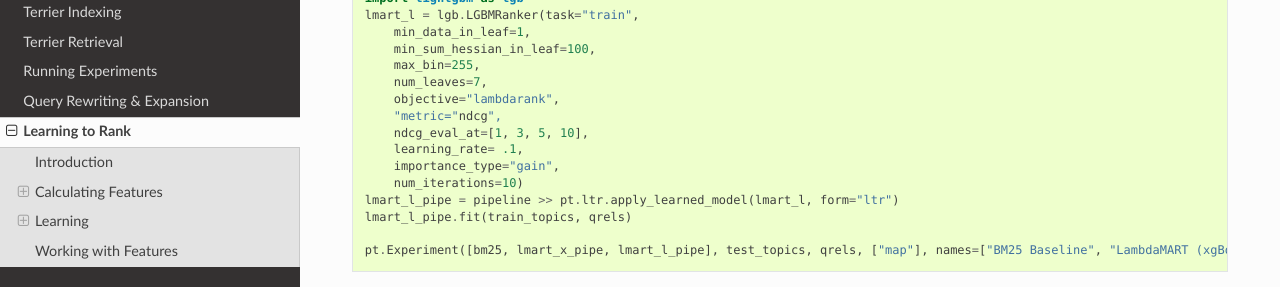
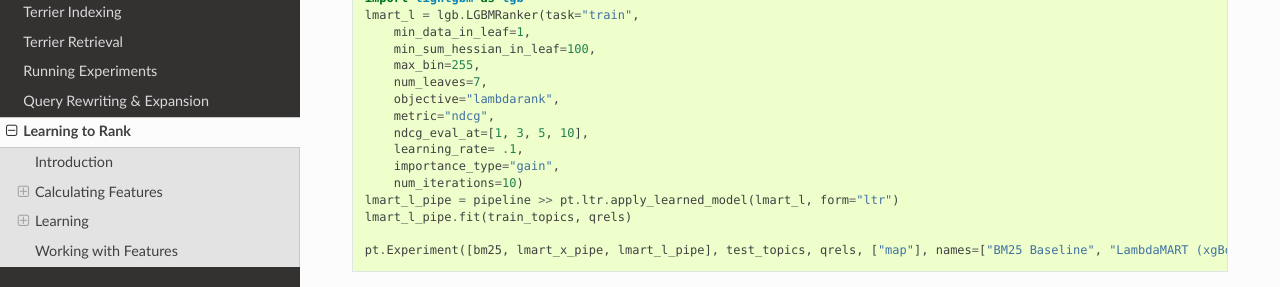
Before and after one commit to terrier-org/pyterrier, a Sphinx documentation site: the page built from docs/ltr.rst, in a window 1280 px wide and 900 px high, scrolled down 2472 px. Shown: the part 151-438 px from the top of the window. Built offline with Sphinx 7.4.7 and the Read the Docs theme 2.0.0, drawn with Linux system fonts in a browser that asks for light colours; the version number is read from the project's files by our own code.

```diff
--- a/docs/ltr.rst
+++ b/docs/ltr.rst
@@ -127,7 +127,7 @@ interface that is supported by PyTerrier by supplying `form="ltr"` kwarg to `pt.
         max_bin=255,
         num_leaves=7,
         objective="lambdarank",
-        "metric="ndcg",
+        metric="ndcg",
         ndcg_eval_at=[1, 3, 5, 10],
         learning_rate= .1,
         importance_type="gain",
```
